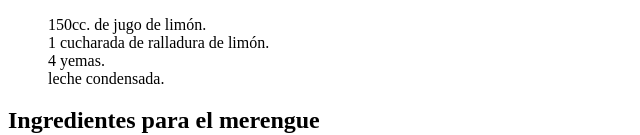
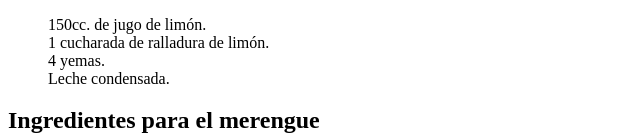
Before and after one commit to Brune027/Brune027.github.io, a plain HTML site: page FrontEnd1-Clase_3_y_4/index.html in a window 1280 px wide. Shown: the part 822-957 px from the top of the page, 0-640 px from the left. Drawn offline with Linux system fonts and the light colour scheme.

Commit message:
Leche condensada en mayuscula

```diff
--- a/FrontEnd1-Clase_3_y_4/index.html
+++ b/FrontEnd1-Clase_3_y_4/index.html
@@ -34,7 +34,7 @@
             <li>150cc. de jugo de limón.</li>
             <li>1 cucharada de ralladura de limón.</li>
             <li>4 yemas.</li>
-            <li>leche condensada.</li>
+            <li>Leche condensada.</li>
         </ul>
 
         <h2>Ingredientes para el merengue</h2>
```
